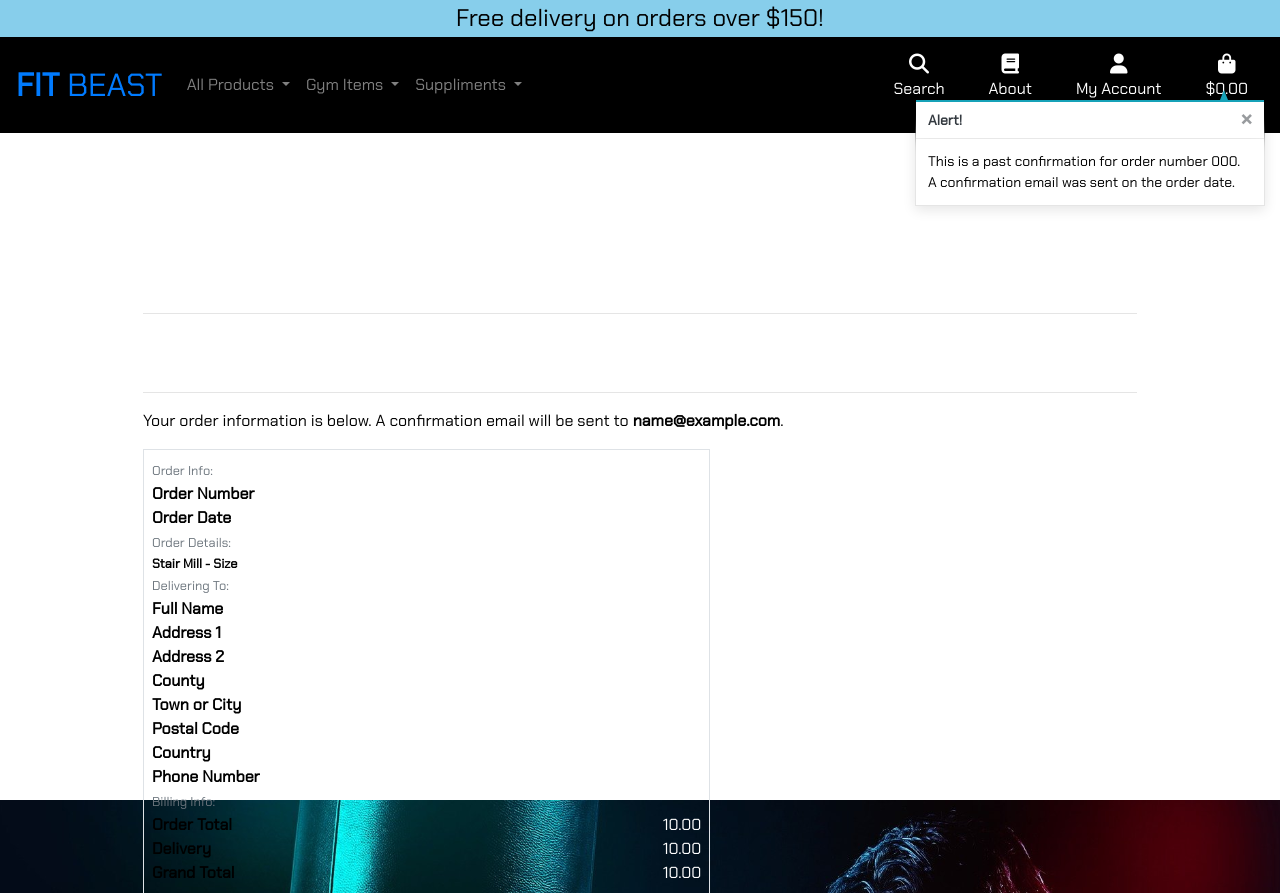
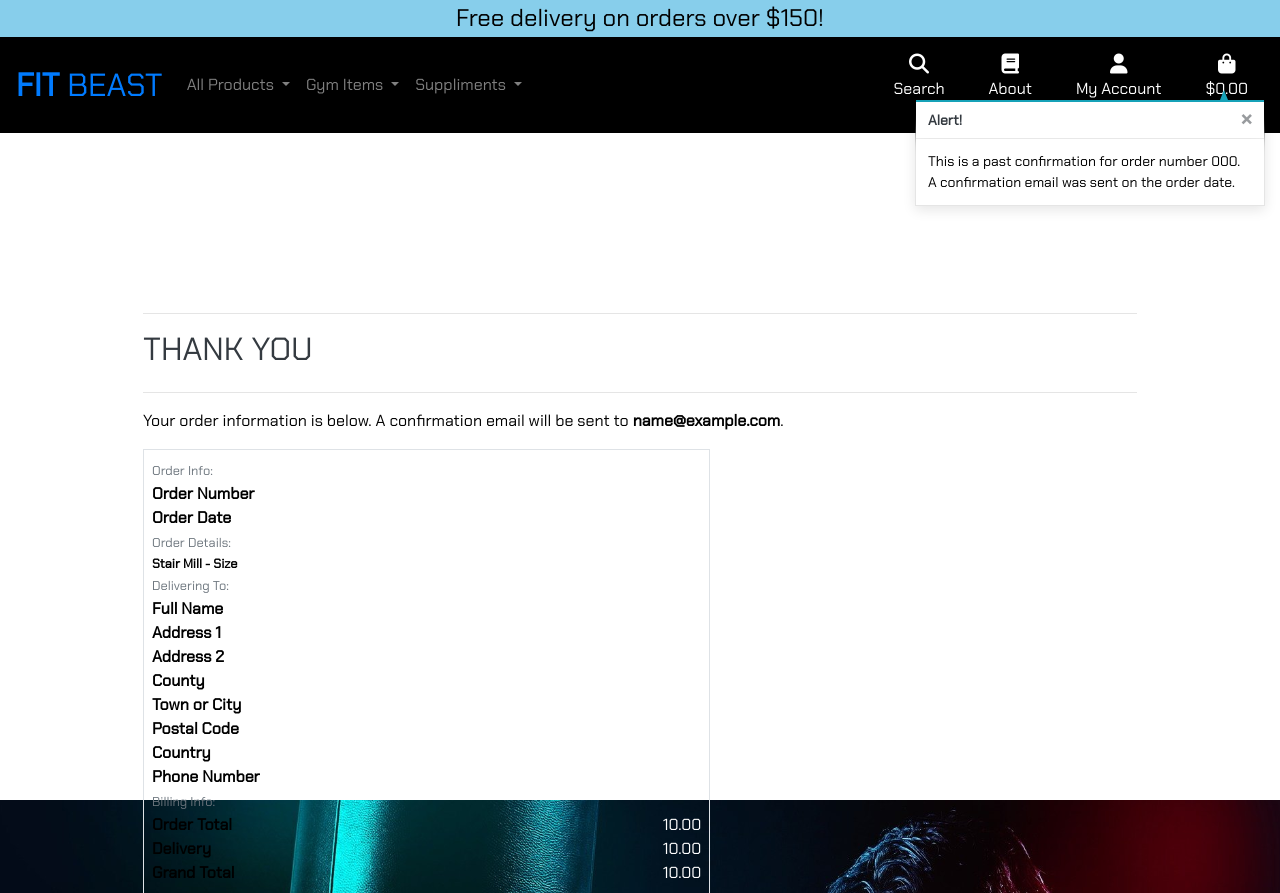
Before and after one commit to atiqbeenrahim/milestone-project-04, a Django app: page /profile/order_history/000 in a window 1280 px wide. Shown: the top 893 px of the page. Run offline with Django 3.2, Linux system fonts and the light colour scheme; data comes from the database, SQL or seed files in the repository; tables that the repository leaves empty hold one stand-in row (values such as "Sample post"); parts of the project's set-up code (start-up, migrations or seed data) failed here and were passed over; some libraries are stand-ins or nearby versions.

Commit message:
fix formatting

```diff
--- a/checkout/templates/checkout/checkout_success.html
+++ b/checkout/templates/checkout/checkout_success.html
@@ -17,7 +17,7 @@
     <div class="overlay"></div>
     <div class="container">
         <div class="row">
-            <div class="col">
+            <div class="col text-dark">
                 <hr>
                 <h2 class="logo-font mb-4">Thank You</h2>
                 <hr>
```
